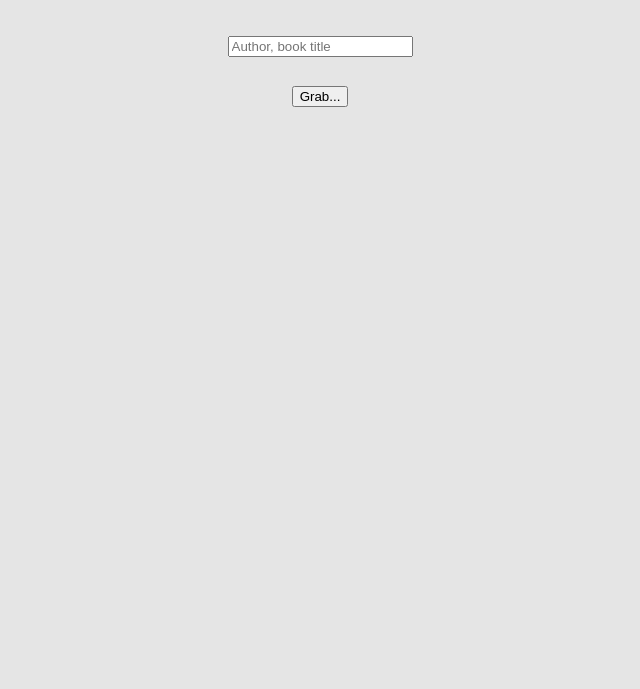
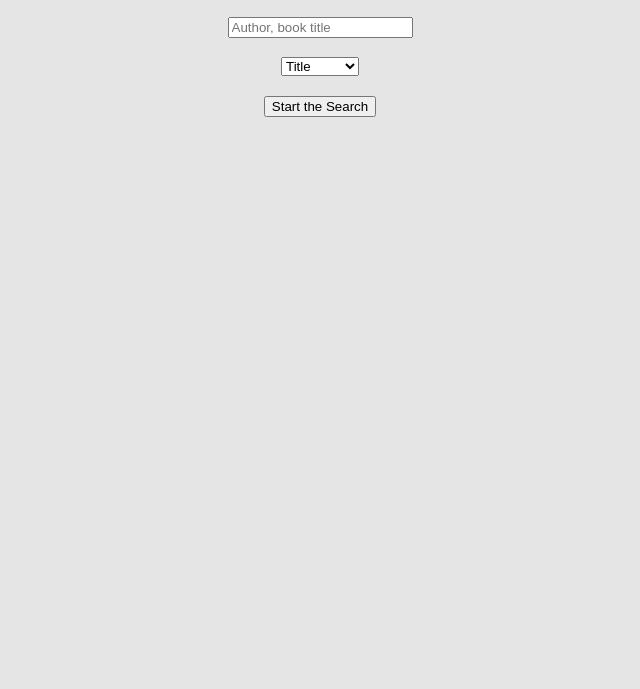
Before and after one commit to bidodev/rosetta-application, a website with bundled scripts: page index.html in a window 1280 px wide. Shown: the part 111-800 px from the top of the page, without its empty margins (320-960 px from the left). Built offline with nearby package versions, Linux system fonts and the light colour scheme.

Commit message:
search-type

```diff
--- a/index.html
+++ b/index.html
@@ -15,7 +15,14 @@
         value=""
         placeholder="Author, book title"
       />
-      <button class="fetch-values">Grab...</button>
+      <select class="search-type">
+        <option value="title" selected>Title</option>
+        <option value="author">Author</option>
+        <option value="publisher">Publisher</option>
+        <option value="subject">Subject</option>
+        <option value="isbn">Isbn</option>
+      </select>
+      <button class="fetch-values">Start the Search</button>
     </div>
     <div class="result">
       <!-- the result from the API -->
--- a/script/elements.js
+++ b/script/elements.js
@@ -1,4 +1,5 @@
 export const DOMstrings = {
+  searchType: document.querySelector(".search-type"),
   resultDiv: document.querySelector(".result"),
   fetchBtn: document.querySelector(".fetch-values"),
   searchQuery: document.querySelector(".search-field"),
--- a/script/script.js
+++ b/script/script.js
@@ -1,10 +1,11 @@
+import { DOMstrings as elements } from "./elements.js";
 import Search from "./models/Search.js";
-import { DOMstrings as elements } from "./elements.js";
 import * as searchView from "./views.js";
 
 const controlSearch = async () => {
   // get the query from the user..
   const query = searchView.getInput();
+  //now I have google.
 
   /**
    * We create a new instance of class Search, this will create an object with 2 properties..
--- a/script/views.js
+++ b/script/views.js
@@ -16,9 +16,10 @@ export const clearResults = () => {
 export const renderResults = data => {
   //console.log(data);
   const { query, result } = data;
+  console.log(data.result);
 
   const resultsArr = result.items;
   resultsArr.forEach(element => {
-    console.log(element);
+    console.log(element.accessInfo);
   });
 };
```
